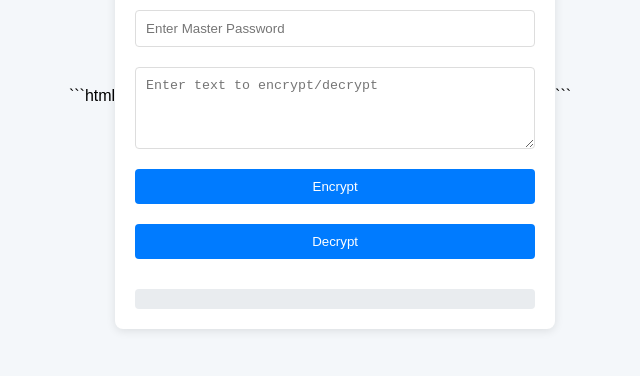
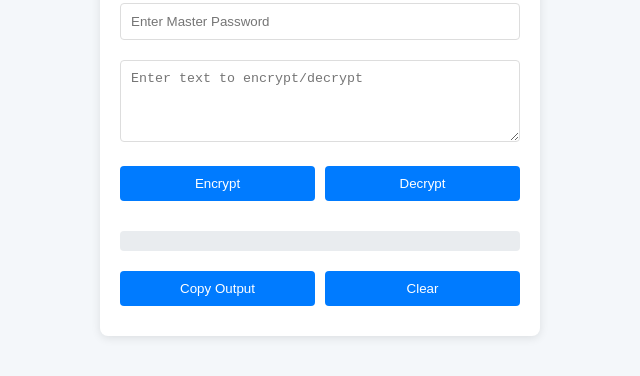
Before and after one commit to nicolaiwinkel-tech/encryption-app, a plain HTML site: page index.html in a window 1280 px wide. Shown: the part 324-700 px from the top of the page, without its empty margins (320-960 px from the left). Drawn offline with Linux system fonts and the light colour scheme.

Commit message:
Update index.html

````diff
--- a/index.html
+++ b/index.html
@@ -1,4 +1,3 @@
-```html
 <!DOCTYPE html>
 <html lang="en">
 <head>
@@ -56,6 +55,13 @@
             white-space: pre-wrap;
             word-wrap: break-word;
         }
+        .action-buttons {
+            display: flex;
+            gap: 10px;
+        }
+        .action-buttons button {
+            flex: 1;
+        }
     </style>
 </head>
 <body>
@@ -63,9 +69,15 @@
         <h1>Password Encryption Tool</h1>
         <input type="password" id="masterPassword" placeholder="Enter Master Password" required>
         <textarea id="inputText" rows="4" placeholder="Enter text to encrypt/decrypt"></textarea>
-        <button onclick="encryptText()">Encrypt</button>
-        <button onclick="decryptText()">Decrypt</button>
+        <div class="action-buttons">
+            <button onclick="encryptText()">Encrypt</button>
+            <button onclick="decryptText()">Decrypt</button>
+        </div>
         <div id="output"></div>
+        <div class="action-buttons" style="margin-top: 10px;">
+            <button onclick="copyOutput()">Copy Output</button>
+            <button onclick="clearAll()">Clear</button>
+        </div>
     </div>
 
     <script>
@@ -168,7 +180,30 @@
                 document.getElementById('output').innerText = 'Decryption failed. Wrong password?';
             }
         }
+
+        // New: Copy Output to Clipboard
+        function copyOutput() {
+            const outputText = document.getElementById('output').innerText;
+            if (!outputText) {
+                alert('Nothing to copy!');
+                return;
+            }
+            navigator.clipboard.writeText(outputText)
+                .then(() => {
+                    alert('Output copied to clipboard!');
+                })
+                .catch(err => {
+                    console.error('Failed to copy: ', err);
+                    alert('Failed to copy. Please try manually.');
+                });
+        }
+
+        // New: Clear All Fields
+        function clearAll() {
+            document.getElementById('masterPassword').value = '';
+            document.getElementById('inputText').value = '';
+            document.getElementById('output').innerText = '';
+        }
     </script>
 </body>
 </html>
-```
````
